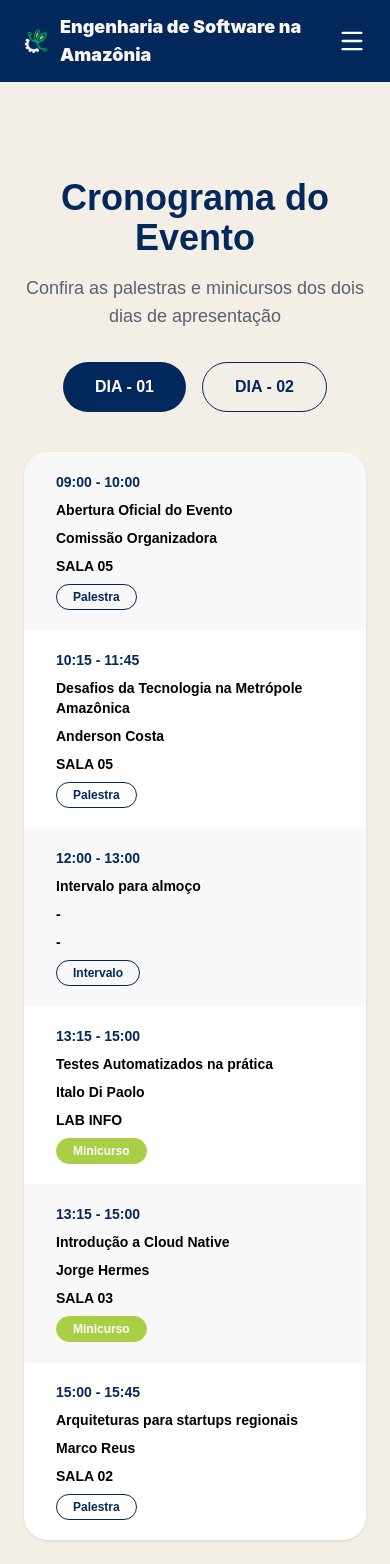
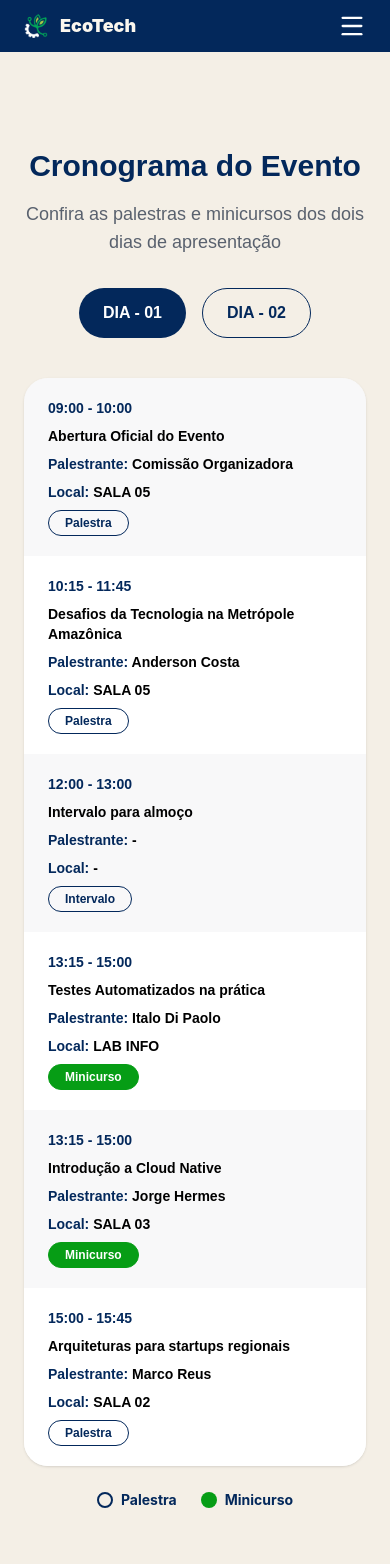
Before and after one commit to thaylanbf1/EcoTech, a React (Vite) app: page /cronograma in a window 390 px wide. Shown: the top 1564 px of the page. Built offline with nearby package versions, Linux system fonts and the light colour scheme; the HTML template or start-up script is replaced by a standard one.

Commit message:
refactor: ajusta estilos e classes em componentes e páginas

```diff
--- a/src/App.tsx
+++ b/src/App.tsx
@@ -12,7 +12,7 @@ function App() {
   return (
     <BrowserRouter>
     <NavBar/>
-      <main>
+      <main className="w-full min-w-0 overflow-x-hidden">
         <Routes>
           <Route path="/" element={<Home/>}/>
           <Route path="/sobre" element={<Sobre/>}/>
--- a/src/components/NavBar.tsx
+++ b/src/components/NavBar.tsx
@@ -8,13 +8,14 @@ import ecoLogo from '../assets/exo_logo_branca.png'
 const NavBar = () => {
     const [open, setOpen] = useState<boolean>(false)
   return (
-   <header className="sticky top-0 z-50 bg-eco-blue">
-      <div className="mx-auto flex h-20.5 max-w-7xl items-center justify-between px-6">
+   <header className="sticky top-0 z-50 w-full bg-eco-blue">
+      <div className="mx-auto flex w-full min-w-0 max-w-7xl items-center justify-between gap-4 px-6 py-3">
         {/* Logo + nome do evento */}
-        <div className="flex items-center gap-3">
-          <img src={ecoLogo} alt="Logo ESA" className="h-6 w-6" />
+        <div className="flex min-w-0 items-center gap-3">
+          <img src={ecoLogo} alt="Logo ESA" className="h-6 w-6 shrink-0" />
           <span className="font-inter text-lg font-black text-eco-cream-light">
-            Engenharia de Software na Amazônia
+            <span className="sm:hidden">EcoTech</span>
+            <span className="hidden sm:inline">Engenharia de Software na Amazônia</span>
           </span>
         </div>
 
@@ -41,7 +42,7 @@ const NavBar = () => {
 
         {/* Botão hamburger, visível só em telas pequenas */}
         <button
-          className="text-white lg:hidden"
+          className="shrink-0 text-white lg:hidden"
           onClick={() => setOpen((v) => !v)}
           aria-label="Abrir menu"
         >
--- a/src/consts/cronograma.ts
+++ b/src/consts/cronograma.ts
@@ -102,6 +102,6 @@ export const PROGRAMACAO: Atividade[] = [
 
 export const CORES_TIPO: Record<TipoAtividade, string> = {
   Palestra: "border-eco-blue text-eco-blue bg-transparent",
-  Minicurso: "bg-eco-green text-white border-eco-green",
+  Minicurso: "bg-eco-green-dark text-white border-eco-green-dark",
   Intervalo: "border-eco-blue text-eco-blue bg-transparent",
 };
--- a/src/consts/exposicoes.ts
+++ b/src/consts/exposicoes.ts
@@ -13,8 +13,8 @@ export const FILTRO_PARA_CATEGORIA: Record<Filtro, Categoria | null> = {
 
 export const CORES_TAG: Record<Categoria, string> = {
   Artigo: "bg-eco-blue",
-  Projeto: "bg-eco-green-dark",
-  Pôster: "bg-eco-green",
+  Projeto: "bg-eco-green-light",
+  Pôster: "bg-eco-green-dark",
 };
 
 export const TRABALHOS: Trabalho[] = [
--- a/src/index.css
+++ b/src/index.css
@@ -7,9 +7,10 @@
     --color-eco-cream: #f4efe6;
     --color-eco-cream-light: #fbf7ee;
     --color-eco-green: #a8cf45;
+    --color-eco-green-dark: #069D15;
     --color-eco-gray: #59616e;
     --color-eco-gray-light: #667080;
-    --color-eco-green-dark: #008660;
+    --color-eco-green-light: #008660;
 
     --font-sora: "Sora", sans-serif;
     --font-inter: "Inter", sans-serif;
--- a/src/pages/Cronograma.tsx
+++ b/src/pages/Cronograma.tsx
@@ -10,7 +10,7 @@ const Cronograma = () => {
   return (
     <section className="min-h-[70vh] bg-eco-cream px-6 py-24">
       <div className="mx-auto max-w-6xl text-center">
-        <h1 className="font-sora text-4xl font-bold text-eco-blue lg:text-5xl">
+        <h1 className="font-sora text-3xl font-bold text-eco-blue sm:text-4xl lg:text-5xl">
           Cronograma do Evento
         </h1>
         <p className="font-sora mt-4 text-lg text-eco-gray">
@@ -18,12 +18,12 @@ const Cronograma = () => {
         </p>
 
         {/* Abas Dia 1 / Dia 2 */}
-        <div className="mt-8 flex justify-center gap-4">
+        <div className="mt-8 flex flex-wrap justify-center gap-4">
           {([1, 2] as const).map((dia) => (
             <button
               key={dia}
               onClick={() => setDiaAtivo(dia)}
-              className={`rounded-full px-8 py-3 font-sora font-bold transition-colors ${
+              className={`rounded-full px-6 py-3 font-sora font-bold transition-colors sm:px-8 ${
                 diaAtivo === dia
                   ? "bg-eco-blue text-white"
                   : "border border-eco-blue text-eco-blue"
@@ -48,14 +48,20 @@ const Cronograma = () => {
           {itensDoDia.map((item, index) => (
             <div
               key={`${item.horario}-${item.atividade}`}
-              className={`grid grid-cols-1 gap-2 px-8 py-5 text-left font-sora text-sm font-bold text-eco-blue lg:grid-cols-[140px_1fr_180px_120px_120px] lg:items-center ${
+              className={`grid grid-cols-1 gap-2 px-6 py-5 text-left font-sora text-sm font-bold text-eco-blue sm:px-8 lg:grid-cols-[140px_1fr_180px_120px_120px] lg:items-center ${
                 index % 2 === 0 ? "bg-gray-100/60" : "bg-white"
               }`}
             >
               <span>{item.horario}</span>
               <span className="text-black">{item.atividade}</span>
-              <span className="text-black">{item.palestrante}</span>
-              <span className="text-black">{item.local}</span>
+              <span className="text-black">
+                <span className="text-eco-blue lg:hidden">Palestrante: </span>
+                {item.palestrante}
+              </span>
+              <span className="text-black">
+                <span className="text-eco-blue lg:hidden">Local: </span>
+                {item.local}
+              </span>
               <span>
                 <Badge tipo={item.tipo} />
               </span>
@@ -70,7 +76,7 @@ const Cronograma = () => {
             Palestra
           </span>
           <span className="flex items-center gap-2">
-            <span className="h-4 w-4 rounded-full bg-eco-green" />
+            <span className="h-4 w-4 rounded-full bg-eco-green-dark" />
             Minicurso
           </span>
         </div>
--- a/src/pages/Home.tsx
+++ b/src/pages/Home.tsx
@@ -9,27 +9,27 @@ const Home = () => {
   const navigate = useNavigate();
 
   return (
-    <section className="relative overflow-hidden bg-eco-blue pb-40 pt-16 text-white">
+    <section className="relative overflow-hidden bg-eco-blue pb-24 pt-16 text-white lg:pb-40">
         <div className="mx-auto grid max-w-7xl grid-cols-1 gap-12 px-6 lg:grid-cols-2 lg:items-center">
             <div>
-                <div>
-                 <span className="inline-flex items-center mr-2 gap-2 rounded-full border-2 border-white/20 bg-white/10 px-5 py-2 text-sm font-extrabold">
+                <div className="flex flex-wrap gap-2">
+                 <span className="inline-flex items-center gap-2 rounded-full border-2 border-white/20 bg-white/10 px-5 py-2 text-sm font-extrabold">
                     <MapPin size={16} />
                     Ananindeua, Pará
                 </span>
 
-                <span className="inline-flex items-center gap-2 ml-2 rounded-full border-2 border-white/20 bg-white/10 px-5 py-2 text-sm font-extrabold">
+                <span className="inline-flex items-center gap-2 rounded-full border-2 border-white/20 bg-white/10 px-5 py-2 text-sm font-extrabold">
                     15 a 16 de Outubro
                 </span>
 
                 </div>
 
-                <h1 className="font-sora mt-8 text-xl font-extrabold leading-tight lg:text-4xl">
+                <h1 className="font-sora mt-8 text-2xl font-extrabold leading-tight sm:text-3xl lg:text-4xl">
                     Primeiro Encontro de tecnologia pensado a partir da{" "}
                     <span className="text-eco-green">Amazônia</span>
                 </h1>
 
-                <p className="font-sora mt-6 max-w-xl text-lg text-eco-cream-light">
+                <p className="font-sora mt-6 max-w-xl text-base text-eco-cream-light sm:text-lg">
                     Dois dias de palestras, minicurso e trocas entre estudantes,
                     pesquisadores e profissionais que constroem tecnologia na região
                     — e para ela.
--- a/src/pages/Sobre.tsx
+++ b/src/pages/Sobre.tsx
@@ -19,12 +19,12 @@ const Sobre = () => {
 
   return (
     <section className="min-h-[70vh] bg-eco-cream px-6 py-24">
-      <div className="mx-auto grid max-w-6xl gap-12 lg:grid-cols-2 lg:items-center">
+      <div className="mx-auto grid w-full min-w-0 max-w-6xl gap-12 lg:grid-cols-2 lg:items-center">
         <div>
           <p className="font-sora text-sm font-extrabold uppercase tracking-widest text-eco-green">
             Sobre o evento
           </p>
-          <h1 className="font-sora mt-4 text-4xl font-bold leading-tight text-eco-blue lg:text-5xl">
+          <h1 className="font-sora mt-4 text-3xl font-bold leading-tight text-eco-blue sm:text-4xl lg:text-5xl">
             Um encontro para quem constrói software na região
           </h1>
           <p className="font-sora mt-6 text-lg text-eco-gray">
@@ -37,8 +37,8 @@ const Sobre = () => {
           </p>
         </div>
 
-        <div className="relative rounded-3xl bg-eco-blue px-10 py-10">
-            <div className="w-full overflow-hidden">
+        <div className="relative min-w-0 rounded-3xl bg-eco-blue px-6 py-8 sm:px-10 sm:py-10">
+            <div className="min-w-0 overflow-hidden">
                 <div
                     className="flex transition-transform duration-500 ease-in-out"
                     style={{ transform: `translateX(-${indiceAtivo * 100}%)` }}
```
